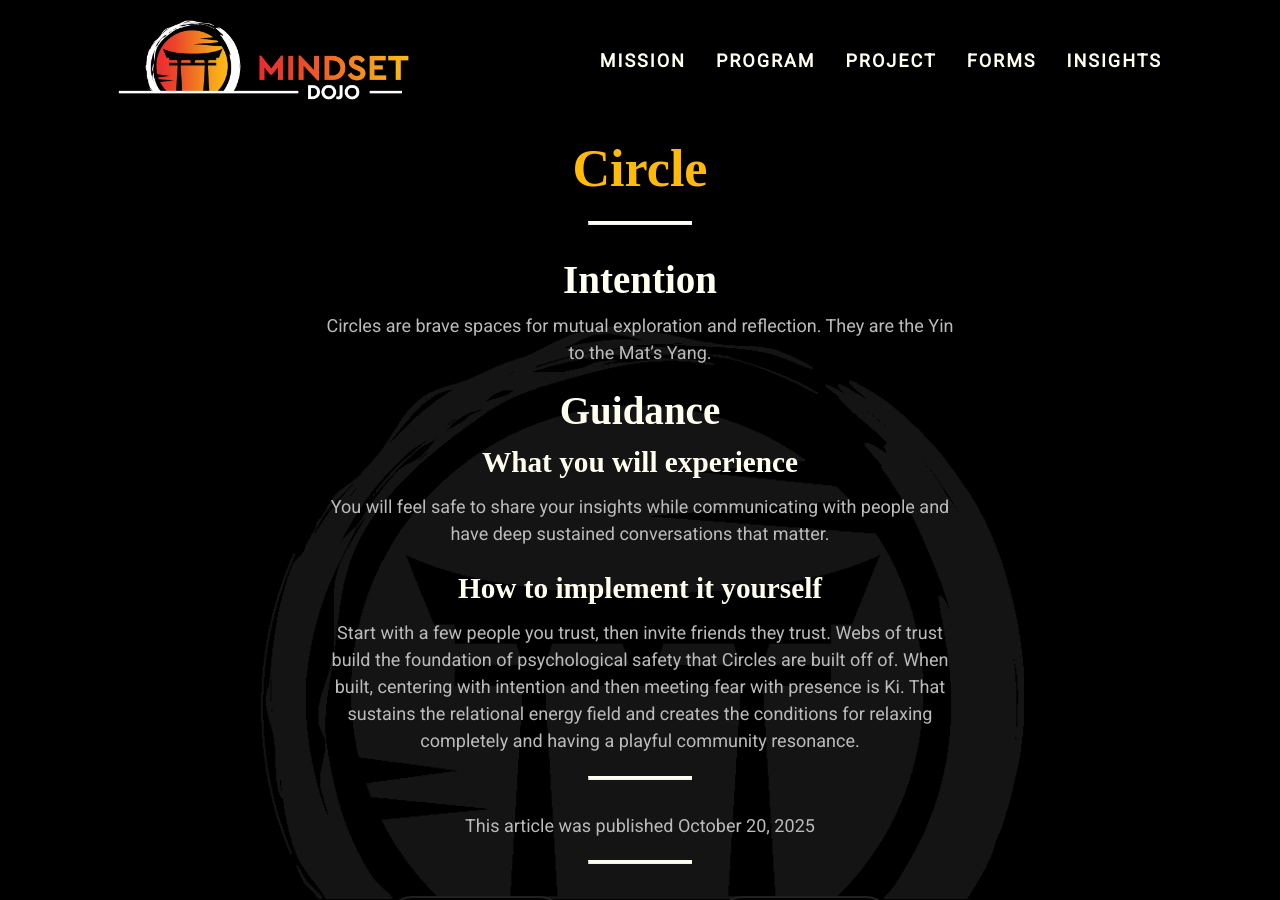
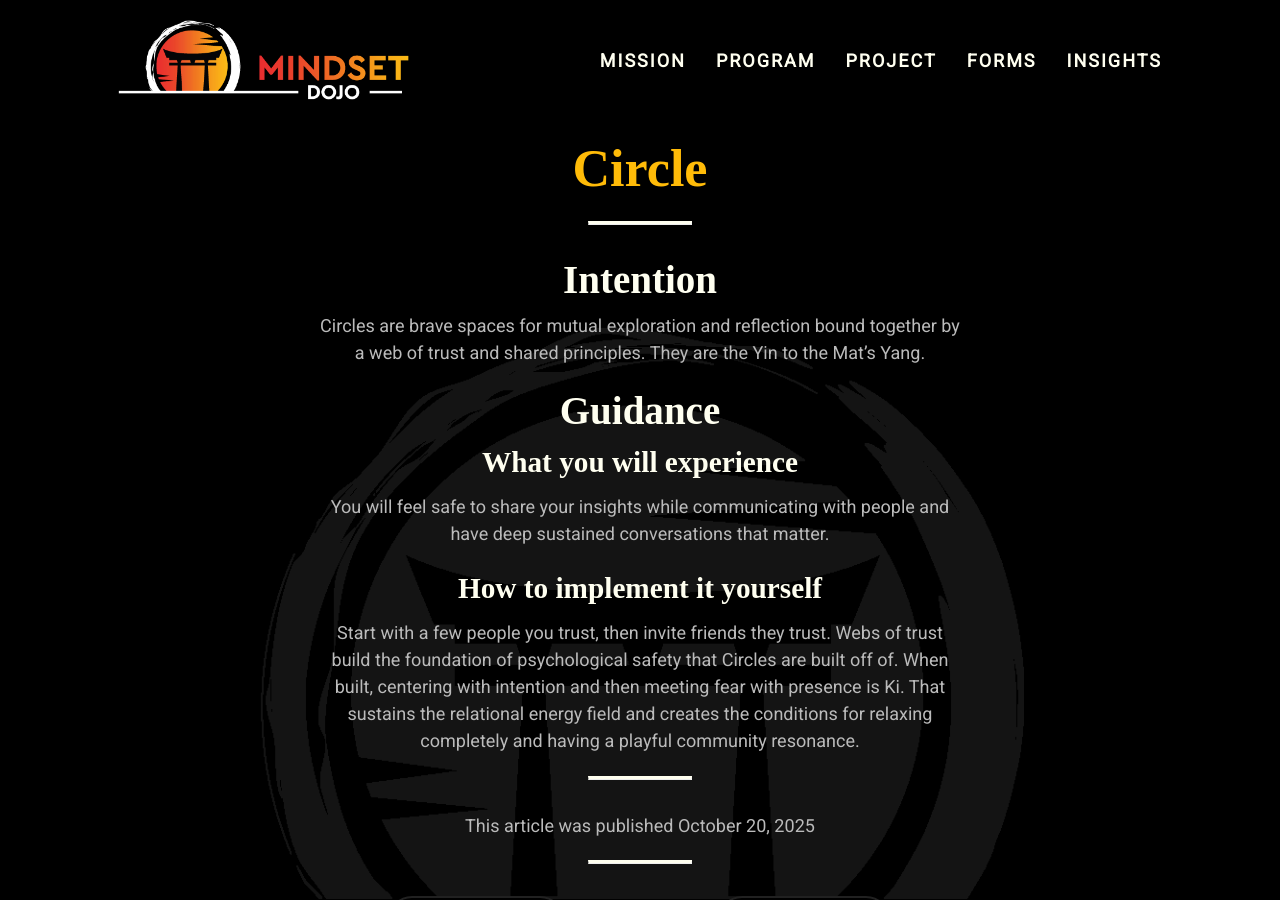
Before and after one commit to mindset-dojo/mindset-dojo.github.io, a Jekyll site: the page built from _forms/2025-10-20-circle.md, in a window 1280 px wide and 900 px high. Built offline with Jekyll 4.4.1, drawn with Linux system fonts in a browser that asks for light colours; some web fonts are replaced.

Commit message:
feat(circle): add what binds a circle together.

```diff
--- a/_forms/2025-10-20-circle.md
+++ b/_forms/2025-10-20-circle.md
@@ -11,12 +11,12 @@ principles:
   - center
   - meet
   - resonate
-excerpt: "Circles are brave spaces for mutual exploration and reflection."
+excerpt: "Circles are brave spaces for mutual exploration and reflection bound together by a web of trust and shared principles."
 ---
 
 ## Intention
 
-Circles are brave spaces for mutual exploration and reflection. They are the Yin to the Mat's Yang.
+Circles are brave spaces for mutual exploration and reflection bound together by a web of trust and shared principles. They are the Yin to the Mat's Yang.
 
 ## Guidance
 
```
